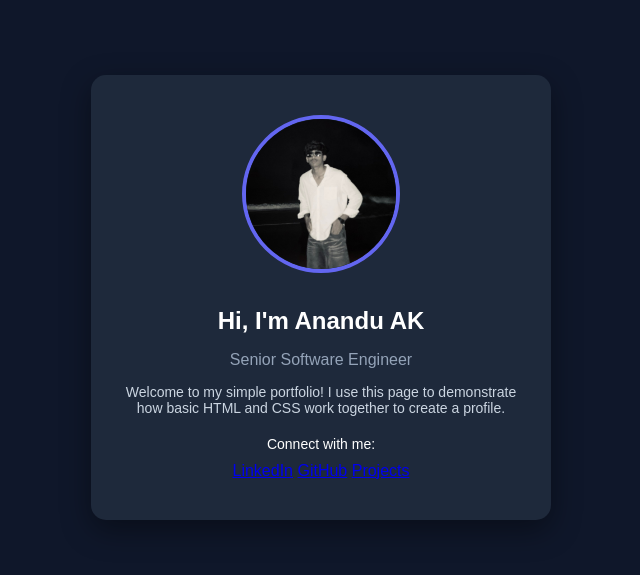
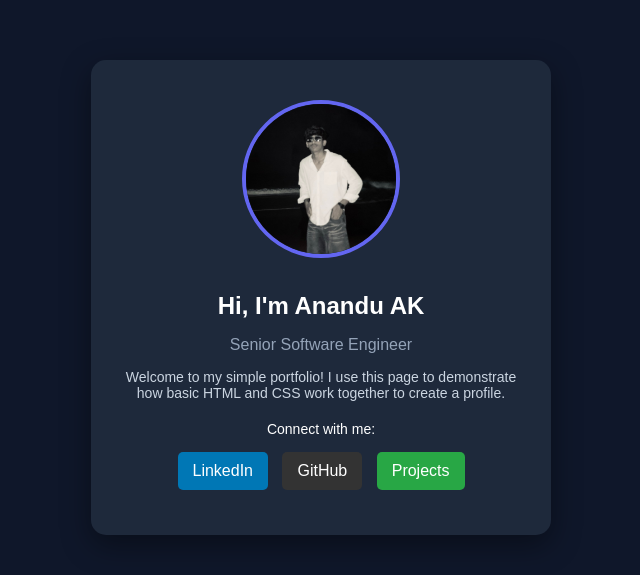
Before and after one commit to anandudiscord-design/PORTFOLIO-2, a plain HTML site: page index.html in a window 1280 px wide. Shown: the part 103-678 px from the top of the page, without its empty margins (319-959 px from the left). Drawn offline with Linux system fonts and the light colour scheme; files whose address does not match are found by name.

Commit message:
Update style2.css

```diff
--- a/style2.css
+++ b/style2.css
@@ -67,3 +67,30 @@ body {
 .buttons button:hover {
     background-color: #ce0a0a;
 }
+
+.buttons {
+    margin-top: 10px;
+}
+
+.btn {
+    display: inline-block;
+    padding: 10px 15px;
+    margin: 5px;
+    text-decoration: none;
+    background-color: #0077b5;
+    color: white;
+    border-radius: 5px;
+    transition: 0.3s;
+}
+
+.btn:nth-child(2) {
+    background-color: #333;
+}
+
+.btn:nth-child(3) {
+    background-color: #28a745;
+}
+
+.btn:hover {
+    opacity: 0.8;
+}
```
